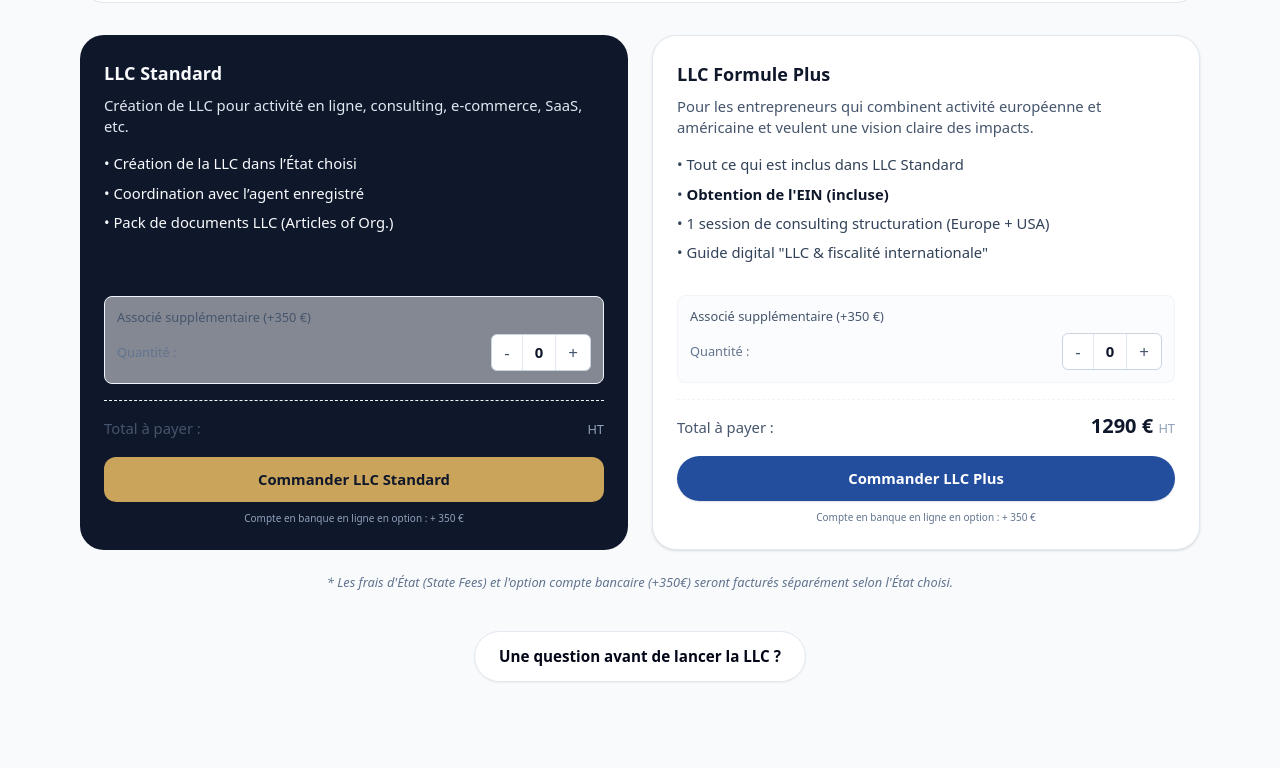
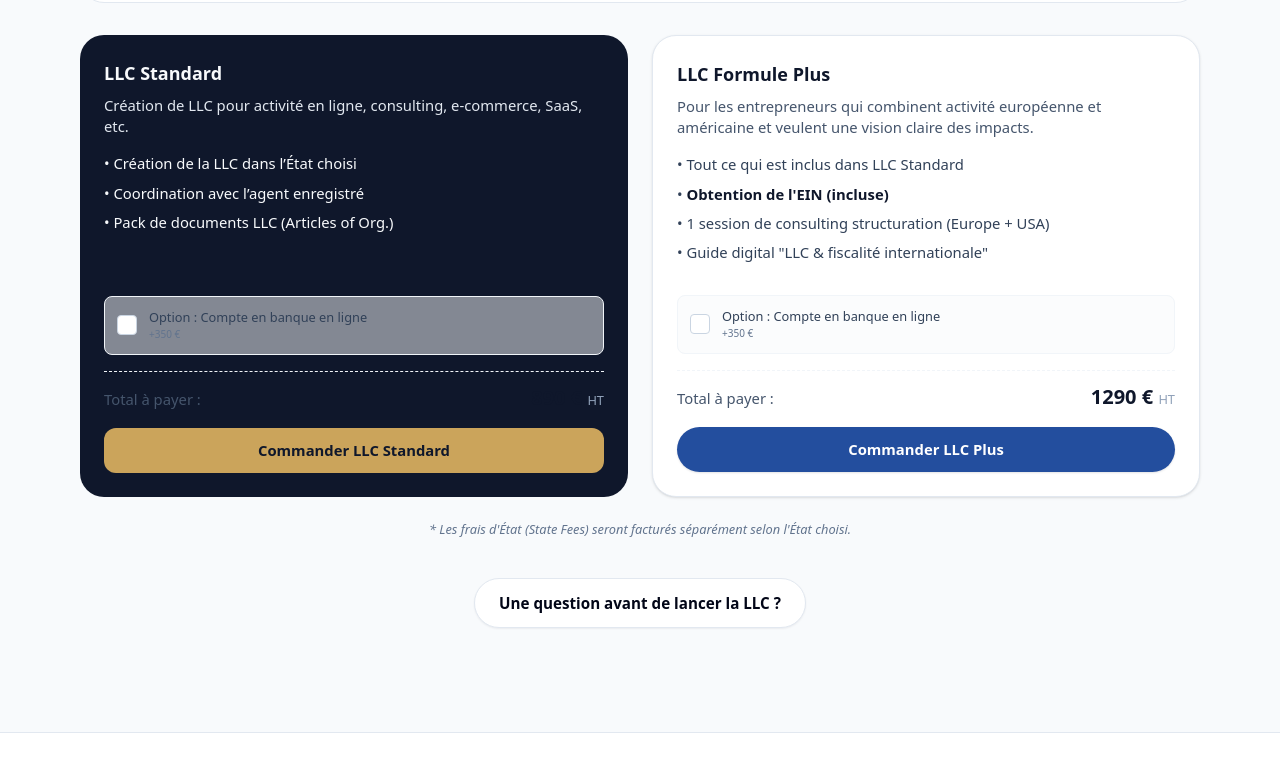
Before and after one commit to bridgelysite/website, a Next.js app: page /llc-usa in a window 1280 px wide. Shown: the part 517-1285 px from the top of the page. Built offline with nearby package versions, Linux system fonts and the light colour scheme.

Commit message:
Switch LLC page to use OptionalBuyButton (checkbox) for Bank Account option

```diff
--- a/app/llc-usa/page.tsx
+++ b/app/llc-usa/page.tsx
@@ -1,6 +1,6 @@
 import type { Metadata } from "next";
 import Link from "next/link";
-import { ConfigurableBuyButton } from "@/components/ConfigurableBuyButton";
+import { OptionalBuyButton } from "@/components/OptionalBuyButton";
 
 export const metadata: Metadata = {
   title: "Création LLC USA (Delaware, Wyoming) | Bridgely",
@@ -70,19 +70,16 @@ export default function LlcUsaPage() {
               <li>• Pack de documents LLC (Articles of Org.)</li>
             </ul>
             <div className="mt-4">
-                <ConfigurableBuyButton
+                <OptionalBuyButton
                   mainPriceId="price_1SZVSqRPyuf04COPQmrC6lJk"
                   mainPriceLabel="LLC Standard"
                   basePrice={890}
-                  extraOptionPriceId="price_1SZVRrRPyuf04COPkLcCj0Rb"
-                  extraOptionPrice={350}
-                  extraOptionLabel="Associé supplémentaire"
+                  optionPriceId="price_1SZVVERPyuf04COPJiX9YpcB"
+                  optionPrice={350}
+                  optionLabel="Option : Compte en banque en ligne"
                   buttonLabel="Commander LLC Standard"
                   className="w-full bg-[color:var(--color-accent)] hover:bg-amber-300 text-slate-900 font-bold py-3 rounded-xl transition-colors text-sm"
                 />
-                <p className="text-[10px] text-slate-400 mt-2 text-center">
-                   Compte en banque en ligne en option : + 350 €
-                </p>
             </div>
           </div>
 
@@ -99,26 +96,23 @@ export default function LlcUsaPage() {
               <li>• Guide digital "LLC & fiscalité internationale"</li>
             </ul>
              <div className="mt-4">
-                <ConfigurableBuyButton
+                <OptionalBuyButton
                   mainPriceId="price_1SZVtVRPyuf04COPUiX3tdow"
                   mainPriceLabel="LLC Formule Plus"
                   basePrice={1290}
-                  extraOptionPriceId="price_1SZVRrRPyuf04COPkLcCj0Rb"
-                  extraOptionPrice={350}
-                  extraOptionLabel="Associé supplémentaire"
+                  optionPriceId="price_1SZVVERPyuf04COPJiX9YpcB"
+                  optionPrice={350}
+                  optionLabel="Option : Compte en banque en ligne"
                   buttonLabel="Commander LLC Plus"
                   className="w-full btn-primary py-3 rounded-xl text-sm justify-center"
                 />
-                 <p className="text-[10px] text-slate-500 mt-2 text-center">
-                   Compte en banque en ligne en option : + 350 €
-                </p>
             </div>
           </div>
         </div>
 
         <div className="text-center mb-10">
             <p className="text-xs text-slate-500 italic">
-                * Les frais d'État (State Fees) et l'option compte bancaire (+350€) seront facturés séparément selon l'État choisi.
+                * Les frais d'État (State Fees) seront facturés séparément selon l'État choisi.
             </p>
         </div>
 
```
